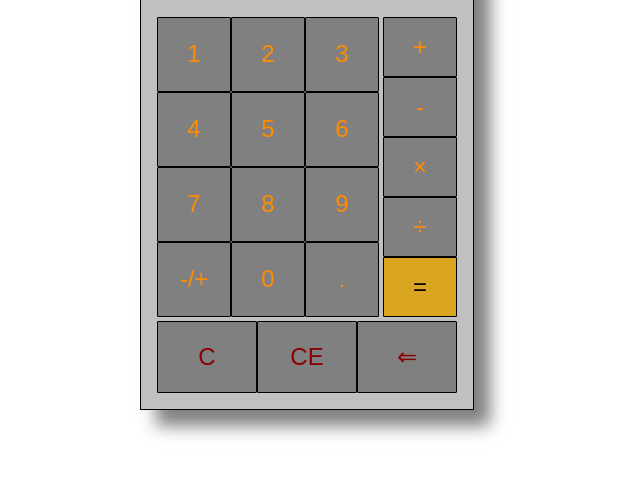
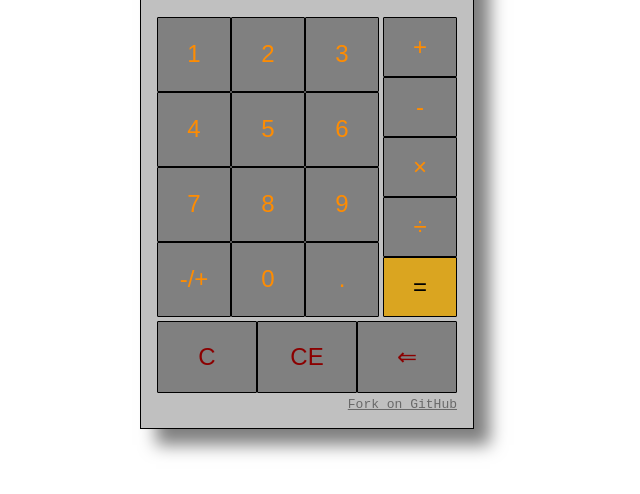
Before and after one commit to jamiepollock/js-calculator, a plain HTML site: page index.html in a window 1280 px wide. Shown: the part 144-638 px from the top of the page, without its empty margins (333-973 px from the left). Drawn offline with Linux system fonts and the light colour scheme.

Commit message:
Github link

```diff
--- a/index.html
+++ b/index.html
@@ -31,6 +31,7 @@
         <div class="resets">
             <button type="reset"  class="clear-all" title="Clear All">C</button><button type="reset" class="clear" title="Clear">CE</button><button class="backspace" title="Backspace">&lArr;</button>
         </div>
+        <footer><a href="https://github.com/jamiepollock/js-calculator">Fork on GitHub</a></footer>
     </form>
     <script type="text/javascript" src="script.js"></script>
 </body>
--- a/style.css
+++ b/style.css
@@ -103,7 +103,7 @@ body {
 .resets {
     display: flex;
     align-content: center;
-    margin: 0.25em 0 0 0;
+    margin: 0.25em 0;
 }
 .controls > button {
   width: 100%;
@@ -111,6 +111,13 @@ body {
 .resets > button {
     height: 3em;
     color: darkred;
+}
+footer {
+  text-align: right;
+  font-family: Monospace;
+}
+footer a {
+    color: dimgrey;
 }
 @media screen and (max-width: 63.9375em) {
     body {
```
